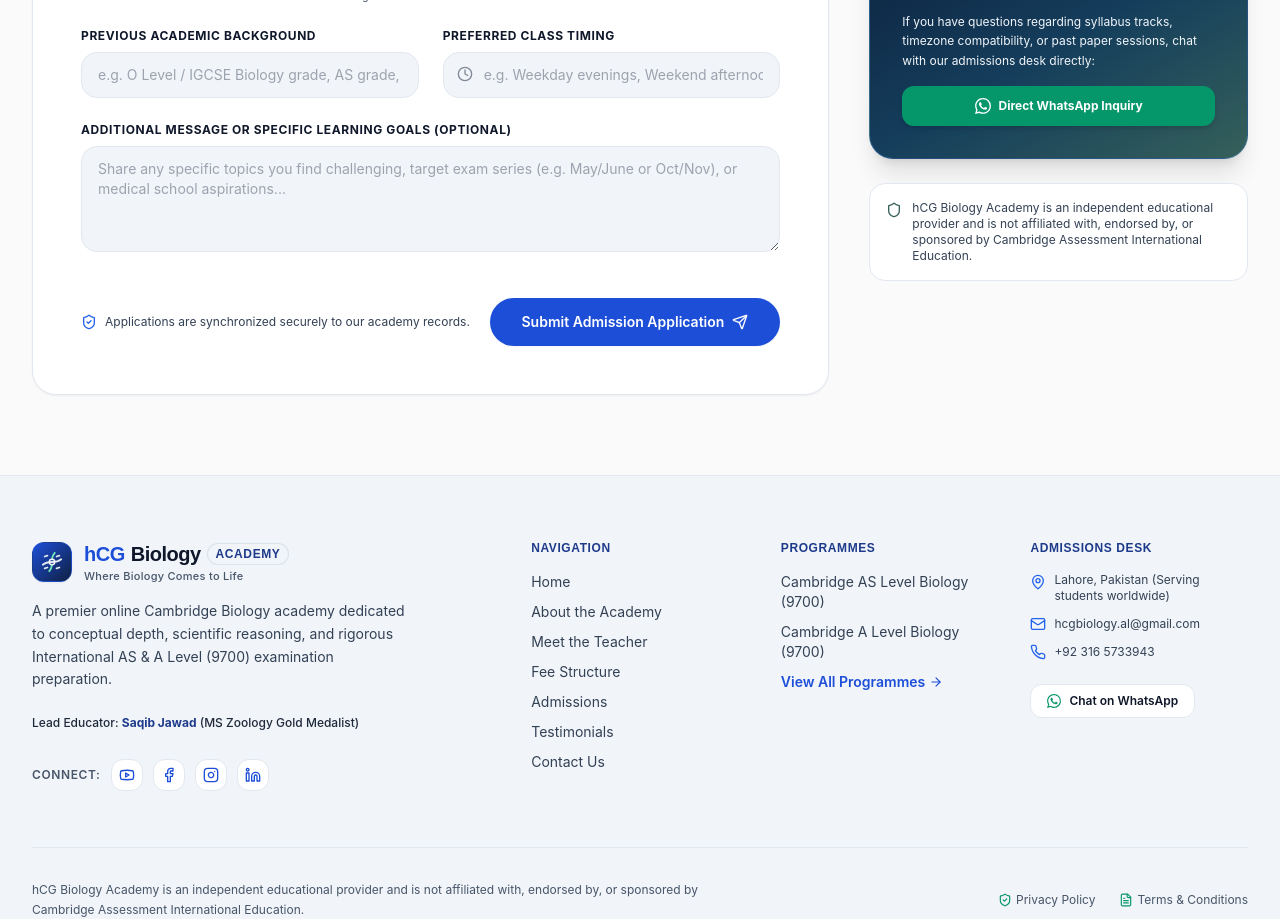
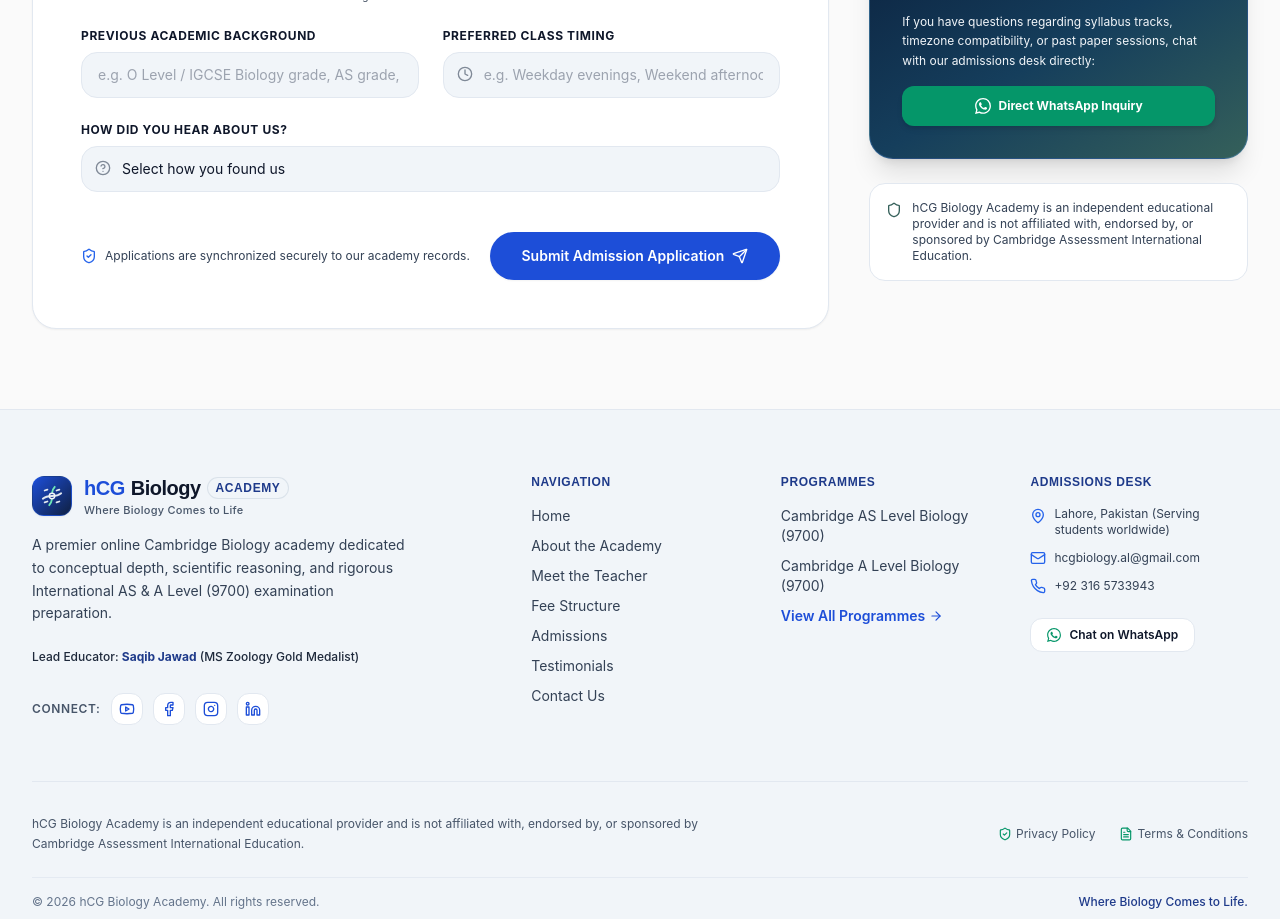
Before and after one commit to saqib52/hcg_Biology, a Next.js app: page /admissions in a window 1280 px wide. Shown: the part 900-1819 px from the top of the page. Built offline with nearby package versions, Linux system fonts and the light colour scheme.

Commit message:
Replace additional message with How did you hear about us dropdown in admission form

```diff
--- a/src/app/api/admissions/route.ts
+++ b/src/app/api/admissions/route.ts
@@ -72,6 +72,7 @@ async function forwardToGoogleForm(data: Record<string, string>) {
       learningMode: process.env.GOOGLE_FORM_ENTRY_LEARNING_MODE,
       academicBackground: process.env.GOOGLE_FORM_ENTRY_BACKGROUND,
       preferredTiming: process.env.GOOGLE_FORM_ENTRY_TIMING,
+      source: process.env.GOOGLE_FORM_ENTRY_SOURCE,
       message: process.env.GOOGLE_FORM_ENTRY_MESSAGE,
     };
 
@@ -113,6 +114,7 @@ export async function POST(req: NextRequest) {
       learningMode,
       academicBackground,
       preferredTiming,
+      source,
       message,
     } = body;
 
@@ -172,6 +174,7 @@ export async function POST(req: NextRequest) {
       learningMode,
       academicBackground: academicBackground?.trim() || 'Studied IGCSE/O-Level',
       preferredTiming: preferredTiming?.trim() || 'Evening',
+      source: source?.trim() || 'Other',
       message: message?.trim() || '',
     });
 
@@ -188,6 +191,7 @@ export async function POST(req: NextRequest) {
       learningMode,
       academicBackground: academicBackground?.trim() || 'Studied IGCSE/O-Level',
       preferredTiming: preferredTiming?.trim() || 'Evening',
+      source: source?.trim() || 'Other',
       message: message?.trim() || '',
     });
 
--- a/src/components/forms/AdmissionForm.tsx
+++ b/src/components/forms/AdmissionForm.tsx
@@ -15,7 +15,8 @@ import {
   MapPin,
   Building2,
   BookOpen,
-  Clock
+  Clock,
+  HelpCircle
 } from 'lucide-react';
 
 export function AdmissionForm() {
@@ -31,7 +32,7 @@ export function AdmissionForm() {
     learningMode: 'Live classes',
     academicBackground: '',
     preferredTiming: '',
-    message: '',
+    source: '',
   });
 
   const [loading, setLoading] = useState(false);
@@ -146,7 +147,7 @@ export function AdmissionForm() {
         learningMode: 'Live classes',
         academicBackground: '',
         preferredTiming: '',
-        message: '',
+        source: '',
       });
     } catch (err: any) {
       setStatus({
@@ -442,19 +443,29 @@ export function AdmissionForm() {
           </div>
         </div>
 
-        {/* Row 6: Additional Message */}
+        {/* Row 6: How did you hear about us? */}
         <div>
           <label className="block text-xs font-bold uppercase tracking-wider text-ink-black-900 mb-2">
-            Additional Message or Specific Learning Goals (Optional)
+            How did you hear about us?
           </label>
-          <textarea
-            name="message"
-            rows={4}
-            value={formData.message}
-            onChange={handleChange}
-            placeholder="Share any specific topics you find challenging, target exam series (e.g. May/June or Oct/Nov), or medical school aspirations..."
-            className="w-full px-4 py-3 rounded-2xl border border-sand-dune-200 text-sm bg-alice-blue-50 text-ink-black-900 focus:outline-none focus:ring-2 focus:ring-[#772222]"
-          />
+          <div className="relative">
+            <HelpCircle className="w-4 h-4 text-ink-black-700/60 absolute left-3.5 top-3.5 pointer-events-none" />
+            <select
+              name="source"
+              value={formData.source}
+              onChange={handleChange}
+              className="w-full pl-10 pr-4 py-3 rounded-2xl border border-sand-dune-200 text-sm bg-alice-blue-50 text-ink-black-900 focus:outline-none focus:ring-2 focus:ring-[#772222] appearance-none"
+            >
+              <option value="">Select how you found us</option>
+              <option value="Friends/Family">Friends/Family</option>
+              <option value="Facebook">Facebook</option>
+              <option value="Instagram">Instagram</option>
+              <option value="WhatsApp">WhatsApp</option>
+              <option value="School/College">School/College</option>
+              <option value="Google">Google</option>
+              <option value="Other">Other</option>
+            </select>
+          </div>
         </div>
 
         {/* Submit Button */}
--- a/src/lib/storage.ts
+++ b/src/lib/storage.ts
@@ -15,6 +15,7 @@ export interface AdmissionApplication {
   learningMode: string;
   academicBackground?: string;
   preferredTiming?: string;
+  source?: string;
   message?: string;
   status: 'pending' | 'reviewed' | 'accepted' | 'contacted';
   createdAt: string;
```
Also changed, not shown: 1 other file (tests, documents, lock files or other folders).
